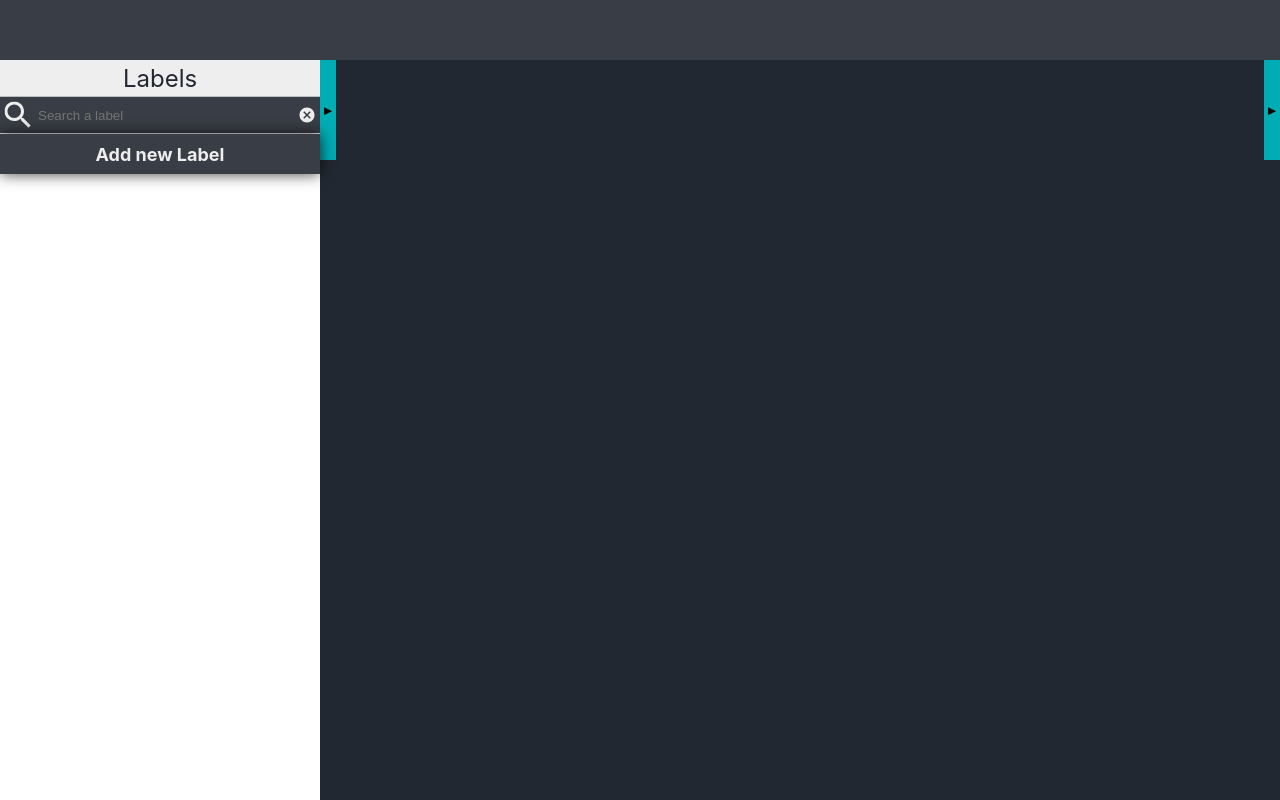
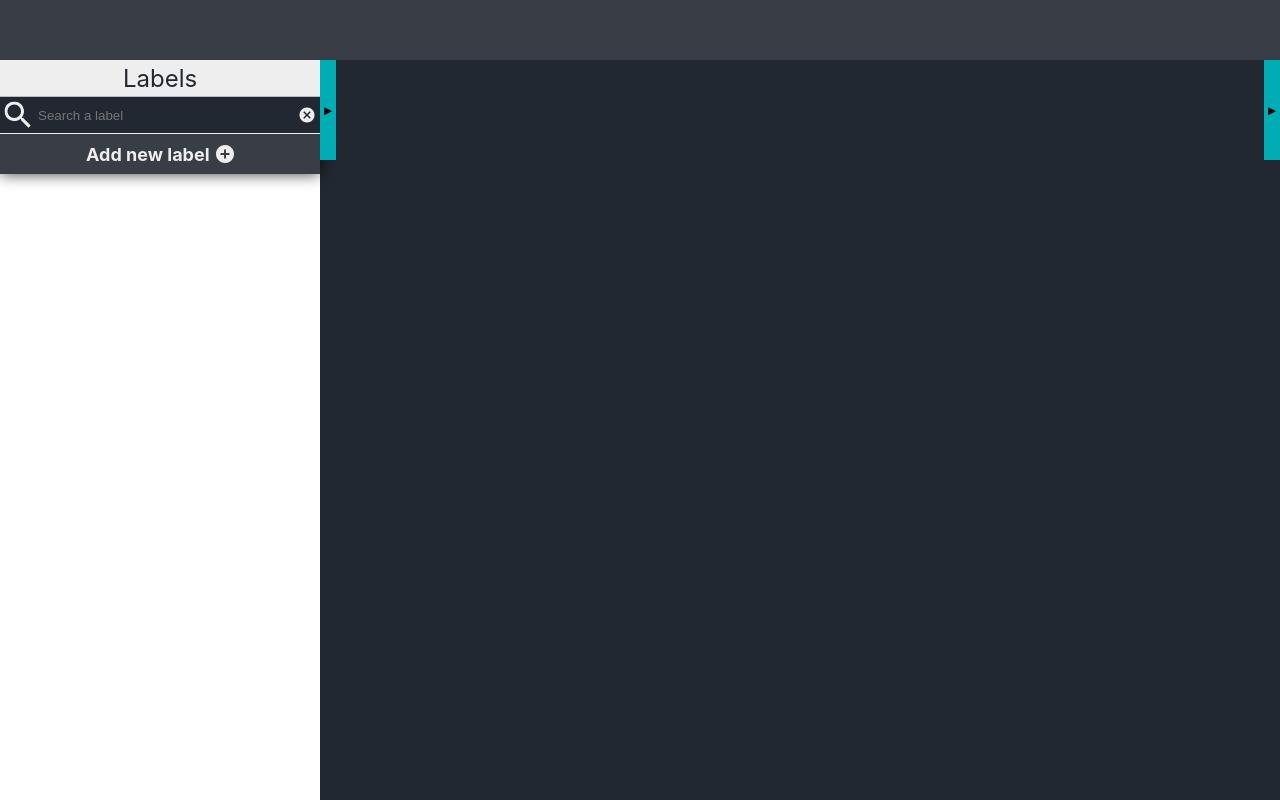
Before and after one commit to emilio-matics/Meditattion, a React (Create React App) app: page / in a window 1280 px wide. Built offline with nearby package versions, Linux system fonts and the light colour scheme.

Commit message:
add new label comp

```diff
--- a/src/App.scss
+++ b/src/App.scss
@@ -98,19 +98,24 @@ $end-direction: right !default;
     // position: fixed;
     // position: absolute;
     display: flex;
-    flex-direction: column;
+    flex-direction: row;
     justify-content: center;
+    align-items: center;
     text-align: center;
     font-size: 18px;
     font-weight: bold;
-    // width:100%;
-    // top: 0;
     background-color: var(--darkSilver);
     color:var(--silver);
     height: 40px;
     cursor: pointer;
-    z-index:10;
+    // z-index:10;
     box-shadow:0 0 15px rgba(0,0,0,0.75);
+
+    img{
+      display: inline-flex;
+      width:18px;
+      padding-#{$start-direction}:2%;
+    }
   }
 }
 
@@ -199,7 +204,7 @@ $end-direction: right !default;
 }
 
 .common-search {
-  background-color: var(--darkSilver);
+  background-color: var(--dark);
   height: 36px;
   display: flex;
   position: relative;
@@ -240,6 +245,7 @@ $end-direction: right !default;
   align-items: center;
   justify-content: center;
   cursor: pointer;
+  z-index: 2;
 }
 
 
--- a/src/Components/Labels/Labels.js
+++ b/src/Components/Labels/Labels.js
@@ -12,7 +12,10 @@ const Labels = (props) => {
             <CommonTitle text="Labels"></CommonTitle>
             <CommonSearch></CommonSearch>
             <LabelsContainer></LabelsContainer>
-            <div className="main-labels-add-btn">Add new Label</div>
+            <div className="main-labels-add-btn">
+                <span>Add new label</span>
+                <img  alt="" src={process.env.PUBLIC_URL + "Images/plusS.svg"}></img>
+            </div>
         </div>
     )
 }
```
Also changed, not shown: public/Images/plusS.svg (added).
